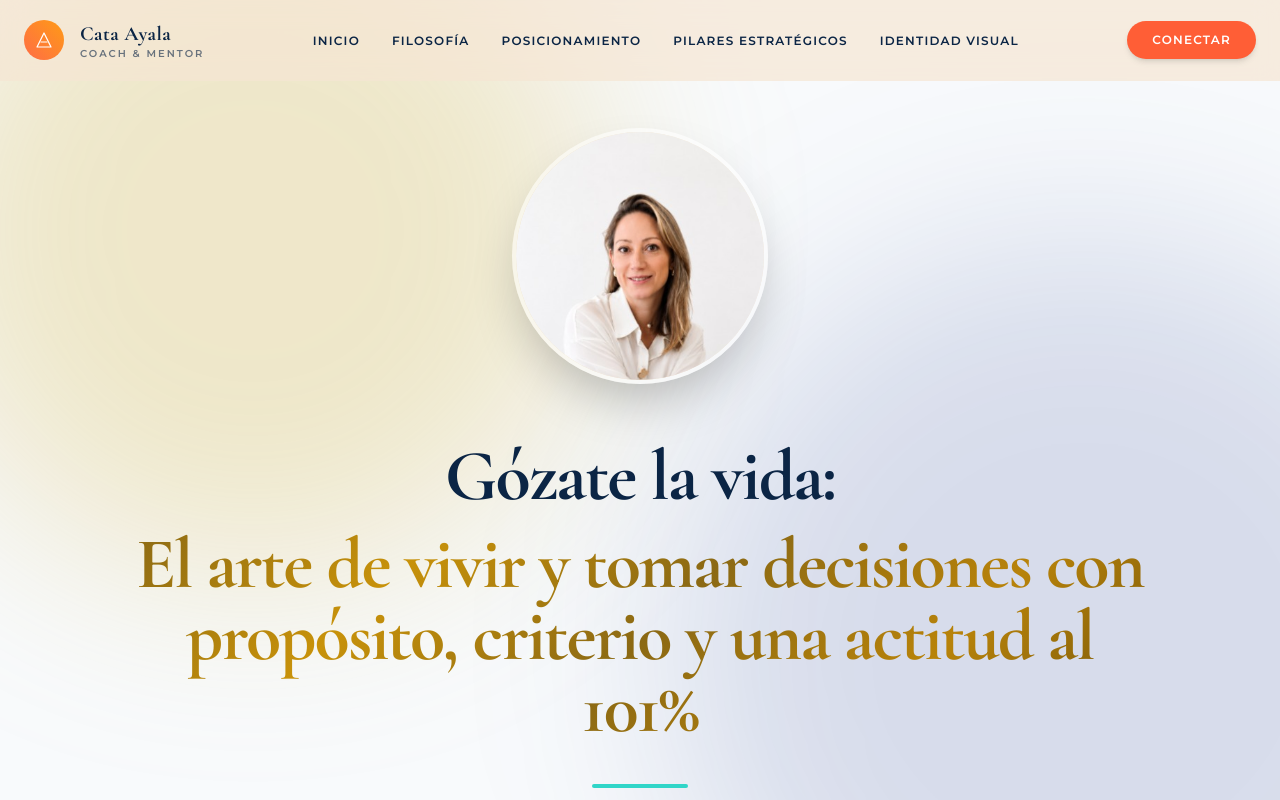
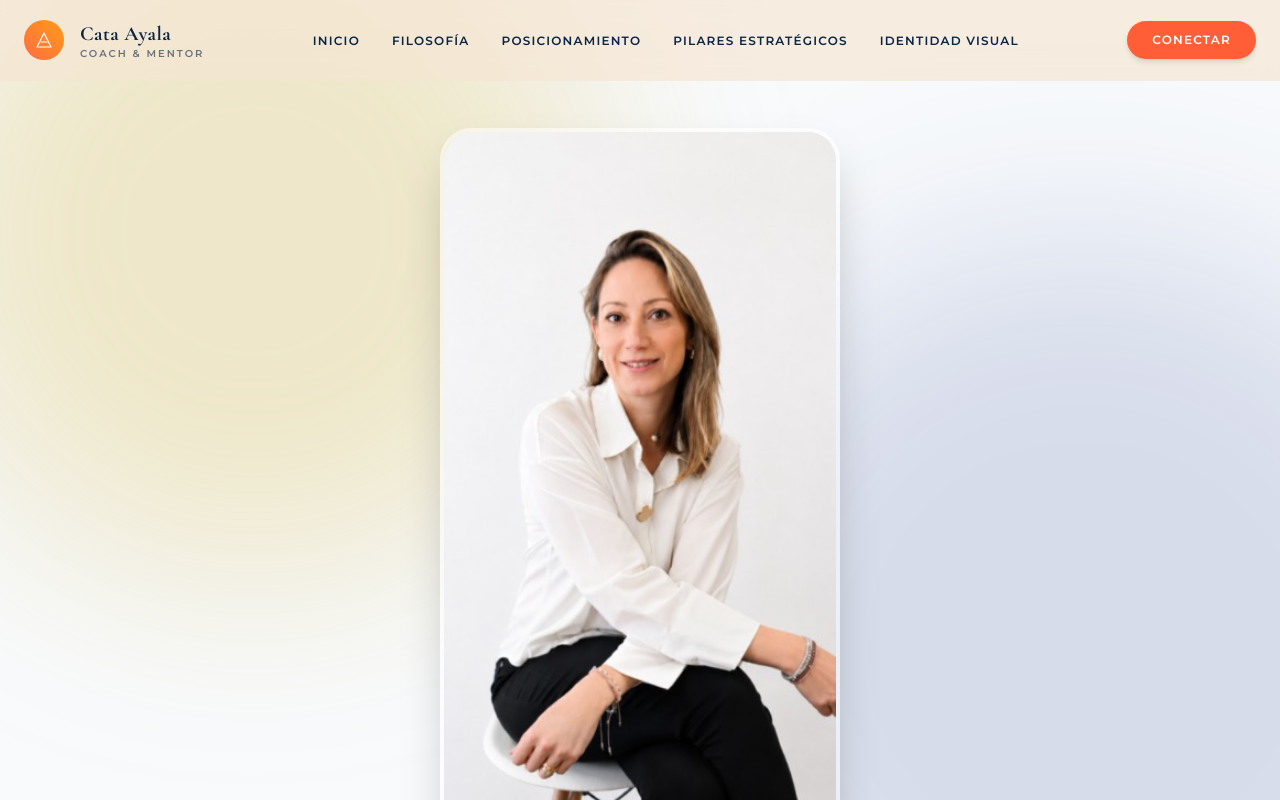
Before and after one commit to edgarbarragangarcia/CATA, a Next.js app: page / in a window 1280 px wide. Shown: the top 800 px of the page. Built offline with nearby package versions, Linux system fonts and the light colour scheme.

Commit message:
style: Update photo container to a rounded rectangle showing full image

```diff
--- a/src/app/page.tsx
+++ b/src/app/page.tsx
@@ -19,13 +19,12 @@ export default function Home() {
         <ScrollReveal yOffset={40} className="text-center max-w-5xl mx-auto flex flex-col items-center">
 
           {/* Photo Presentation */}
-          <div className="relative w-48 h-48 md:w-64 md:h-64 mb-10 md:mb-14 rounded-full overflow-hidden shadow-2xl border-4 border-white/50">
-            <div className="absolute inset-0 bg-brand-amber rounded-full blur-3xl opacity-30 mix-blend-multiply" />
+          <div className="relative w-[280px] sm:w-[320px] md:w-[400px] mb-10 md:mb-14 rounded-[2rem] overflow-hidden shadow-2xl border-4 border-white/50">
+            <div className="absolute inset-0 bg-brand-amber blur-3xl opacity-30 mix-blend-multiply" />
             <Image
               src={cataImg}
               alt="Cata Ayala"
-              fill
-              className="object-cover object-top"
+              className="w-full h-auto object-cover object-top relative z-10"
               priority
             />
           </div>
```
